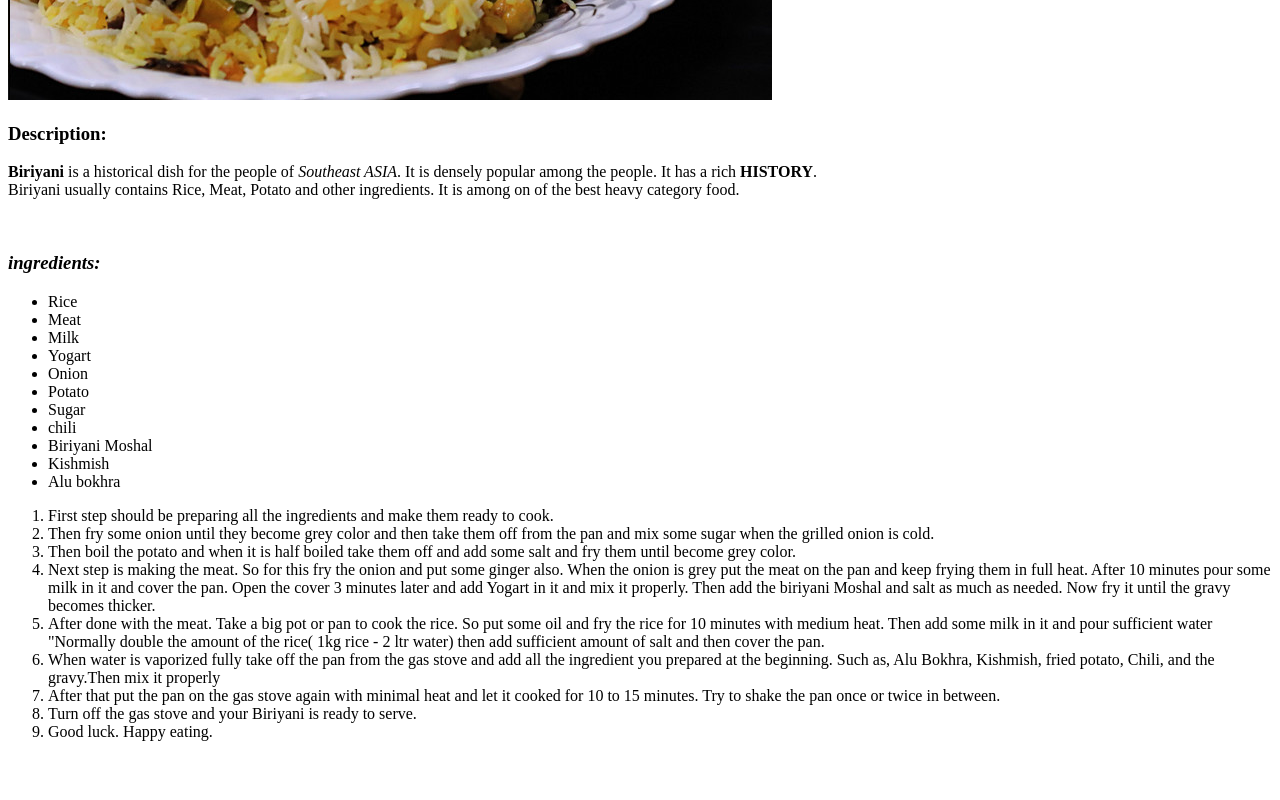
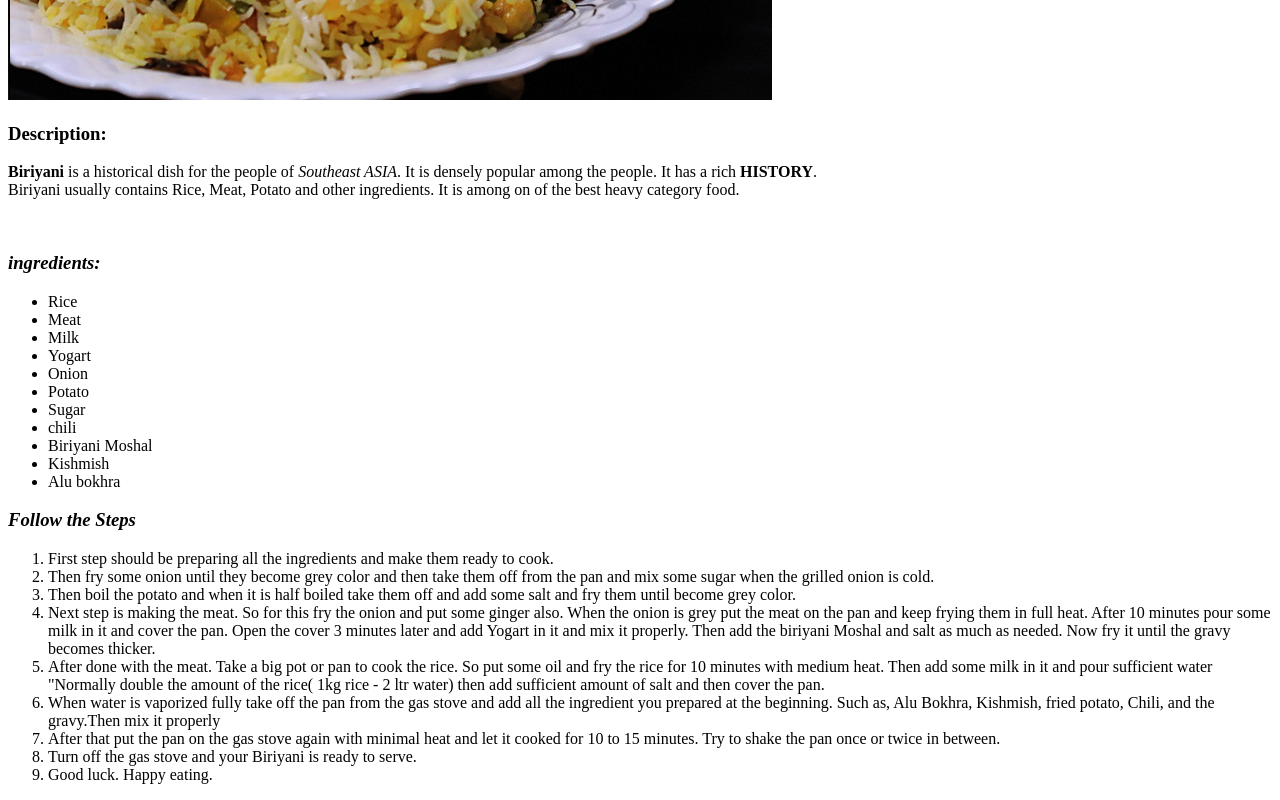
Before and after one commit to Sabuj-gif/Odin-recipe, a plain HTML site: page recipes/biriyani.html in a window 1280 px wide. Shown: the part 515-1315 px from the top of the page. Before the commit the page ends 1272 px from the top, so only its background shows below. Drawn offline with Linux system fonts and the light colour scheme.

Commit message:
added a heading to step

```diff
--- a/recipes/biriyani.html
+++ b/recipes/biriyani.html
@@ -31,7 +31,7 @@
 
             </ul>
         </p>
-        <p>
+        <p> <h3><em><b>Follow the Steps</b></em></h3>
             <ol>
                 <li> First step should be preparing all the ingredients and make them ready to cook.</li>
                 <li>Then fry some onion until they become grey color and then take them off from the pan and mix some sugar when the grilled onion is cold. </li>
```
